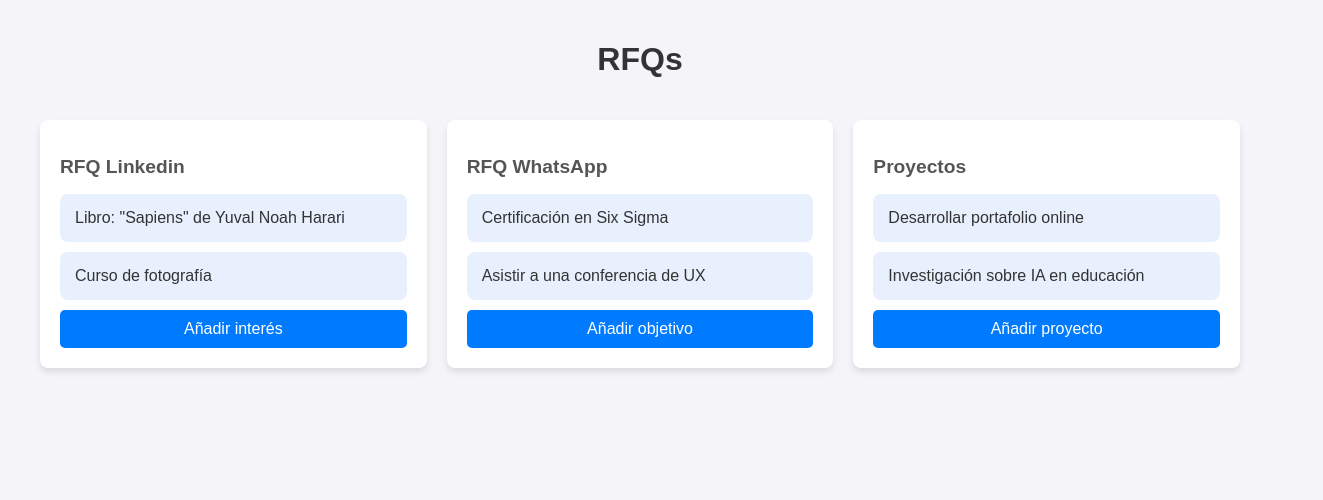
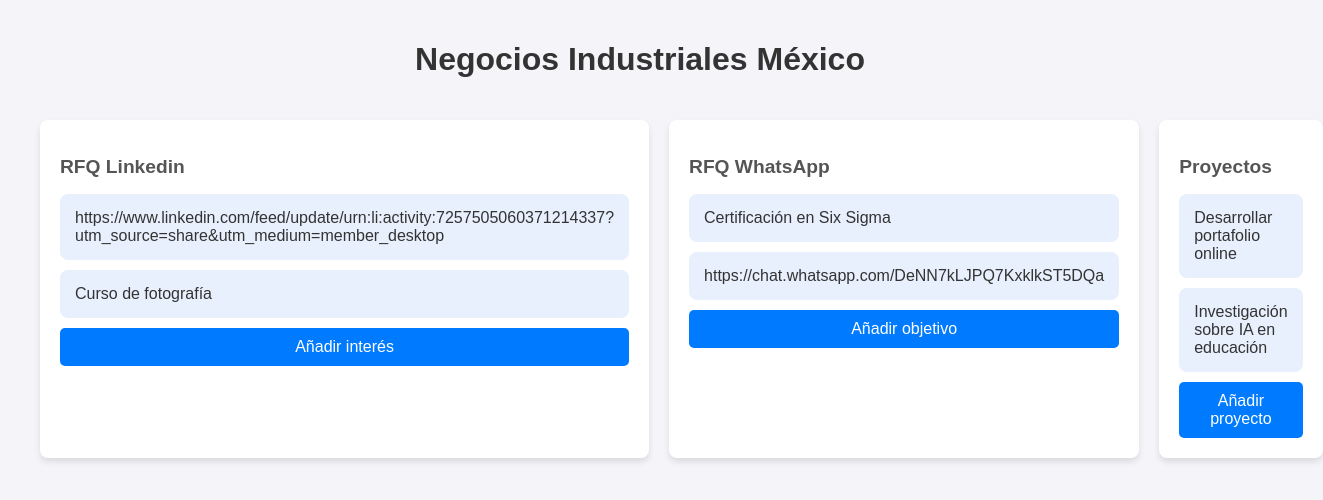
Before and after one commit to NegociosIndustriales/paginaweb, a plain HTML site: page index.html in a window 1280 px wide. Shown: the whole page, 1323 px wide, since content can reach past the window. Drawn offline with Linux system fonts and the light colour scheme.

Commit message:
Update index.html

```diff
--- a/index.html
+++ b/index.html
@@ -60,18 +60,18 @@
     </style>
 </head>
 <body>
-    <h1>RFQs</h1>
+    <h1>Negocios Industriales México</h1>
     <div class="kanban-board">
         <div class="kanban-column">
             <h2>RFQ Linkedin</h2>
-            <div class="kanban-item">Libro: "Sapiens" de Yuval Noah Harari</div>
+            <div class="kanban-item">https://www.linkedin.com/feed/update/urn:li:activity:7257505060371214337?utm_source=share&utm_medium=member_desktop</div>
             <div class="kanban-item">Curso de fotografía</div>
             <button class="add-item">Añadir interés</button>
         </div>
         <div class="kanban-column">
             <h2>RFQ WhatsApp</h2>
             <div class="kanban-item">Certificación en Six Sigma</div>
-            <div class="kanban-item">Asistir a una conferencia de UX</div>
+            <div class="kanban-item">https://chat.whatsapp.com/DeNN7kLJPQ7KxklkST5DQa</div>
             <button class="add-item">Añadir objetivo</button>
         </div>
         <div class="kanban-column">
```
